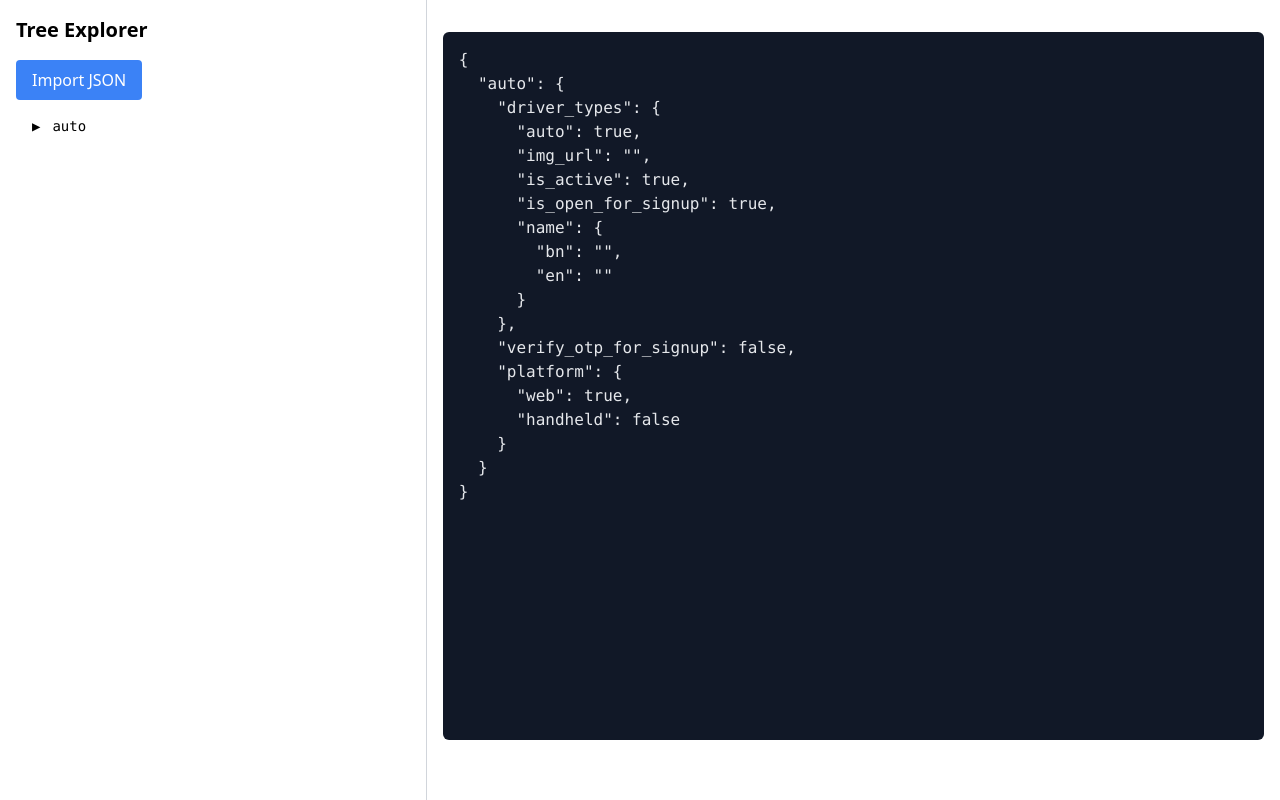
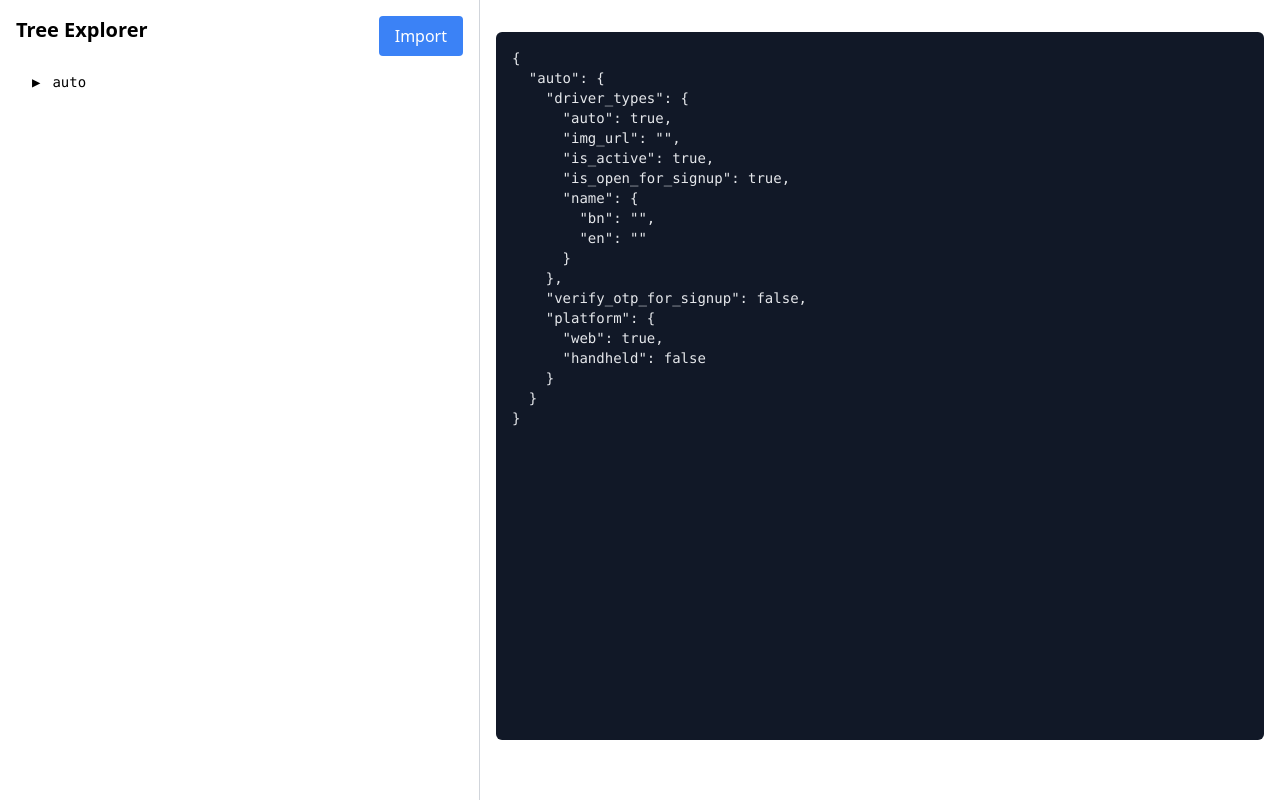
Before and after one commit to rifatr/TreeExplorer, a React (Vite) app: page / in a window 1280 px wide. Built offline with nearby package versions, Linux system fonts and the light colour scheme.

Commit message:
Fix UI width issues

```diff
--- a/src/App.tsx
+++ b/src/App.tsx
@@ -36,18 +36,19 @@ function App() {
   return (
     <div className="w-full h-screen flex">
       {/* Left Panel */}
-      <div className="w-1/3 border-r border-gray-300 p-4">
+      <div className="w-[480px] border-r border-gray-300 p-4 overflow-auto"> {/* Changing the width needs to reflect the tree node label in the TreeNode component */}
+
+        <div className="justify-between flex">
           <h2 className="text-xl font-semibold mb-4">Tree Explorer</h2>
 
-        {/* Import JSON Button */}
           <button
             className="mb-4 px-4 py-2 bg-blue-500 text-white rounded hover:bg-blue-600"
             onClick={() => setImportModalOpen(true)}
           >
-          Import JSON
+            Import
           </button>
+        </div>
 
-        {/* Tree View */}
         <TreeView
           data={treeData}
           selectedPath={selectedPath}
@@ -62,7 +63,7 @@ function App() {
         <Breadcrumb path={selectedPath} />
 
         {/* JSON Display */}
-        <pre className="bg-gray-900 text-gray-200 p-4 rounded-md h-[calc(100%-60px)] overflow-auto">
+        <pre className="bg-gray-900 text-gray-200 p-4 rounded-md h-[calc(100%-60px)] overflow-auto text-sm whitespace-pre-wrap break-words">
           {JSON.stringify(treeData, null, 2)}
         </pre>
       </div>
@@ -79,7 +80,7 @@ function App() {
       <ImportJsonModal
         isOpen={importModalOpen}
         onImport={onImportJson}
-        onCancel={() => setImportModalOpen(false)}
+        onClose={() => setImportModalOpen(false)}
       />
     </div>
 
--- a/src/components/TreeNode.tsx
+++ b/src/components/TreeNode.tsx
@@ -44,7 +44,12 @@ const TreeNode = ({
                     ) : (
                         <span className="inline-block"></span>
                     )}
-                    <span>{label}</span>
+                    <span
+                        className="text-sm max-w-[320px] overflow-hidden text-ellipsis whitespace-nowrap inline-block align-middle"
+                        title={label}  // shows full name on hover
+                    >
+                        {label}
+                    </span>
                 </div>
 
                 {/* Delete button except the root */}
--- a/src/components/modals/ImportJsonModal.tsx
+++ b/src/components/modals/ImportJsonModal.tsx
@@ -3,10 +3,10 @@ import React from "react";
 interface Props {
     isOpen: boolean;
     onImport: (json: any) => void;
-    onCancel: () => void;
+    onClose: () => void;
 }
 
-const ImportJsonModal = ({ isOpen, onImport, onCancel }: Props) => {
+const ImportJsonModal = ({ isOpen, onImport, onClose }: Props) => {
     if (!isOpen) return null;
 
     let [textValue, setTextValue] = React.useState("");
@@ -44,10 +44,10 @@ const ImportJsonModal = ({ isOpen, onImport, onCancel }: Props) => {
 
                 <div className="flex justify-between gap-4">
                     <button
-                        onClick={onCancel}
+                        onClick={onClose}
                         className="px-4 py-2 bg-gray-300 rounded hover:bg-gray-400"
                     >
-                        Cancel
+                        Close
                     </button>
 
                     <button
```
Lines whose indentation alone changed are shown as unchanged.
